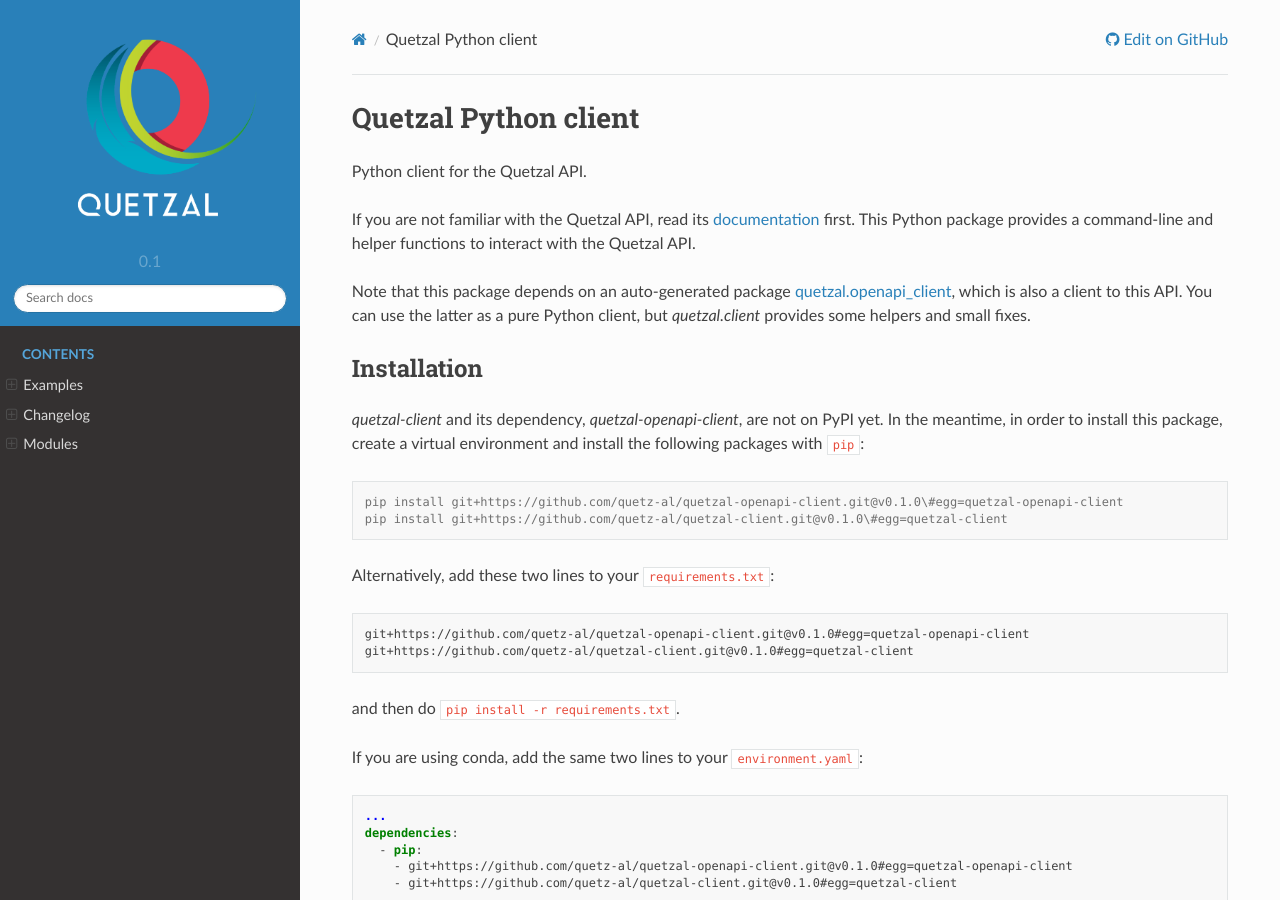
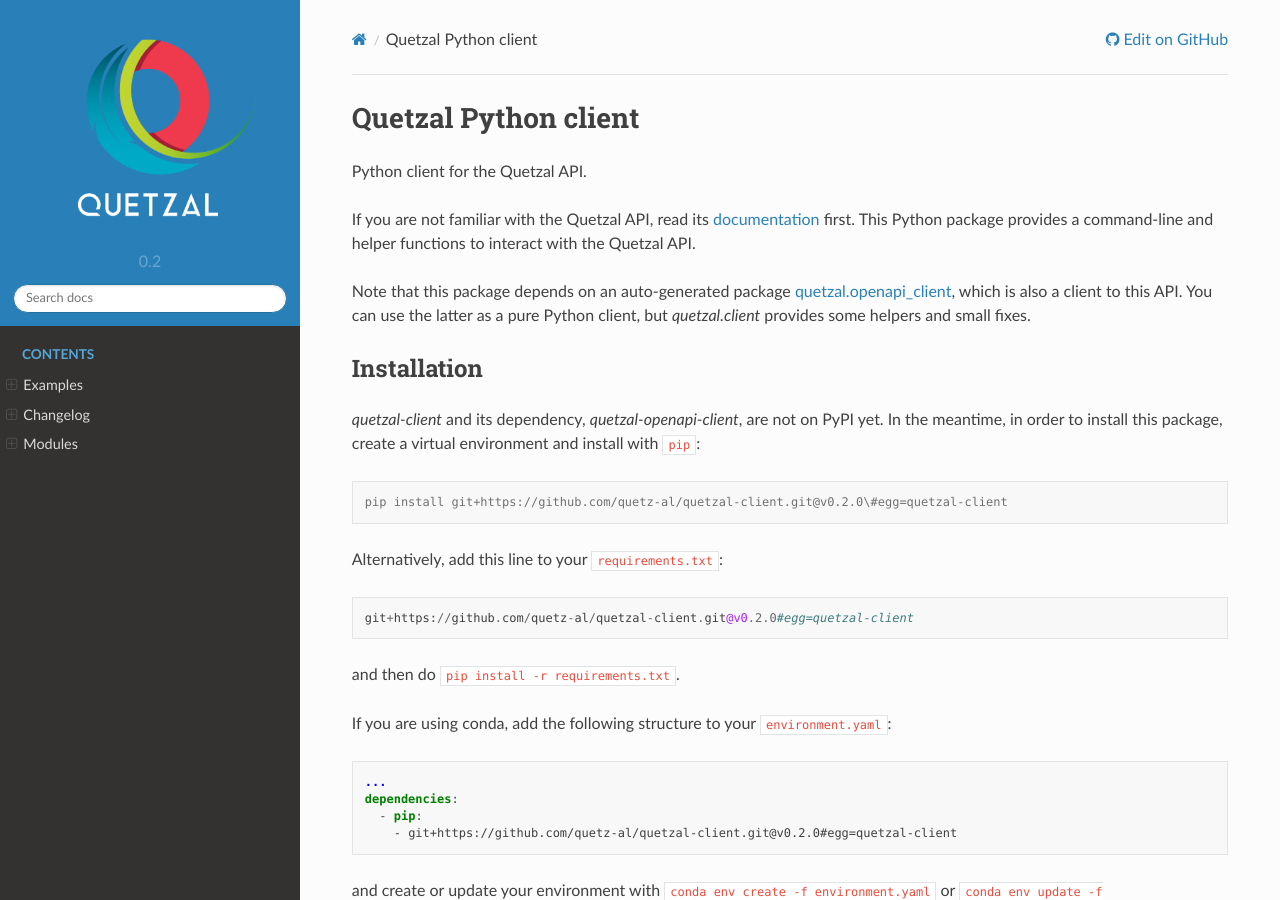
Before and after one commit to quetz-al/quetzal-client, a Sphinx documentation site: the page built from docs/source/index.rst, in a window 1280 px wide and 900 px high. Built offline with Sphinx 7.4.7 and the Read the Docs theme 2.0.0, drawn with Linux system fonts in a browser that asks for light colours.

Commit message:
Update dependencies and references to 0.2.0

```diff
--- a/CHANGELOG.rst
+++ b/CHANGELOG.rst
@@ -5,6 +5,12 @@
 This document list all important changes to quetzal-client.
 
 Quetzal-client version numbers follow `semantic versioning <http://semver.org>`_.
+
+0.2.0 (2019-03-21)
+------------------
+
+* Update dependency *quetzal-openapi-client* to match Quetzal API version 0.2.0.
+* Fix ``dependency_links`` to correctly link to *quetzal-openapi-client*.
 
 0.1.1 (2019-03-08)
 ------------------
--- a/README.rst
+++ b/README.rst
@@ -20,31 +20,28 @@
 
 *quetzal-client* and its dependency, *quetzal-openapi-client*, are not on
 PyPI yet. In the meantime, in order to install this package, create a virtual
-environment and install the following packages with ``pip``:
+environment and install with ``pip``:
 
 .. code-block:: console
 
-    pip install git+https://github.com/quetz-al/quetzal-openapi-client.git@v0.1.0\#egg=quetzal-openapi-client
-    pip install git+https://github.com/quetz-al/quetzal-client.git@v0.1.0\#egg=quetzal-client
+    pip install git+https://github.com/quetz-al/quetzal-client.git@v0.2.0\#egg=quetzal-client
 
-Alternatively, add these two lines to your ``requirements.txt``:
+Alternatively, add this line to your ``requirements.txt``:
 
-.. code-block:: none
+.. code-block::
 
-    git+https://github.com/quetz-al/quetzal-openapi-client.git@v0.1.0#egg=quetzal-openapi-client
-    git+https://github.com/quetz-al/quetzal-client.git@v0.1.0#egg=quetzal-client
+    git+https://github.com/quetz-al/quetzal-client.git@v0.2.0#egg=quetzal-client
 
 and then do ``pip install -r requirements.txt``.
 
-If you are using conda, add the same two lines to your ``environment.yaml``:
+If you are using conda, add the following structure to your ``environment.yaml``:
 
 .. code-block:: yaml
 
     ...
     dependencies:
       - pip:
-        - git+https://github.com/quetz-al/quetzal-openapi-client.git@v0.1.0#egg=quetzal-openapi-client
-        - git+https://github.com/quetz-al/quetzal-client.git@v0.1.0#egg=quetzal-client
+        - git+https://github.com/quetz-al/quetzal-client.git@v0.2.0#egg=quetzal-client
 
 and create or update your environment with
 ``conda env create -f environment.yaml`` or
--- a/docs/source/conf.py
+++ b/docs/source/conf.py
@@ -24,9 +24,9 @@
 author = 'David Ojeda'
 
 # The short X.Y version
-version = '0.1'
+version = '0.2'
 # The full version, including alpha/beta/rc tags
-release = '0.1.0'
+release = '0.2.0'
 
 
 # -- General configuration ---------------------------------------------------
--- a/requirements.txt
+++ b/requirements.txt
@@ -4,4 +4,4 @@
 appdirs
 PyYAML
 pyreadline>=2.1; sys_platform=='win32'
-git+https://github.com/quetz-al/quetzal-openapi-client.git@v0.1.0#egg=quetzal-openapi-client
+git+https://github.com/quetz-al/quetzal-openapi-client.git@v0.2.0#egg=quetzal-openapi-client
--- a/setup.py
+++ b/setup.py
@@ -11,7 +11,7 @@
     'appdirs',
     'PyYAML',
     'pyreadline;platform_system=="Windows"',
-    'quetzal-openapi-client @ git+https://github.com/quetz-al/quetzal-openapi-client.git@v0.1.0#egg=quetzal-openapi-client',
+    'quetzal-openapi-client @ git+https://github.com/quetz-al/quetzal-openapi-client.git@v0.2.0#egg=quetzal-openapi-client',
 ]
 
 setup_requires = dependencies[:]
```
